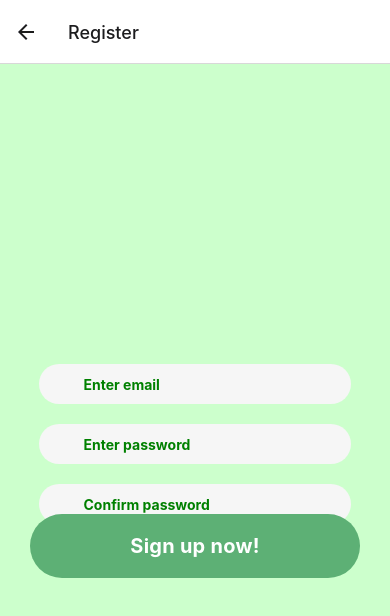
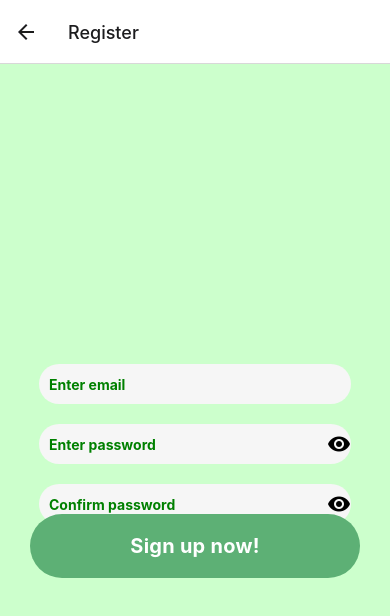
Before and after one commit to qxou14/senior_project_app, a React Native app: screen /Register in a window 390 px wide. Shown: the top 616 px of the page. Built offline with nearby package versions, Linux system fonts and the light colour scheme; no server answers.

Commit message:
hidden password button completed

```diff
--- a/package.json
+++ b/package.json
@@ -10,7 +10,7 @@
     "eject": "expo eject"
   },
   "dependencies": {
-    "@react-native-firebase/auth": "^14.3.3",
+    "@react-native-firebase/auth": "^14.4.0",
     "@react-navigation/native": "^6.0.8",
     "@react-navigation/native-stack": "^6.5.0",
     "expo": "~44.0.0",
--- a/src/Register.js
+++ b/src/Register.js
@@ -11,11 +11,19 @@ import {
 import Input_button from "./Input_button";
 import { auth } from "../firebase";
 import { useState } from "react";
+import { MaterialCommunityIcons } from "@expo/vector-icons";
 
 export default function Register() {
+  //user entered info
   const [email, setEmail] = useState("");
   const [password, setPassword] = useState("");
   const [c_password, setC_Password] = useState("");
+
+  //this is for show password
+  const [icon, setIcon] = useState("eye");
+  const [hidePass, setHidePass] = useState(true);
+  const [iconC, setIconC] = useState("eye");
+  const [hidePassC, setHidePassC] = useState(true);
 
   const handleRegister = () => {
     //check password match
@@ -28,9 +36,29 @@ export default function Register() {
       .then((userCredentials) => {
         const user = userCredentials.user;
         console.log(user.email);
-        alert("Sucessfully registered!");
       })
       .catch((error) => alert(error.message));
+  };
+
+  const handleHidePassword = () => {
+    if (icon === "eye") {
+      setIcon("eye-off");
+      setHidePass(false);
+    } else {
+      setIcon("eye");
+      setHidePass(true);
+    }
+  };
+
+  //this is for comfirming password. Same as above function
+  const handleHidePasswordC = () => {
+    if (iconC === "eye") {
+      setIconC("eye-off");
+      setHidePassC(false);
+    } else {
+      setIconC("eye");
+      setHidePassC(true);
+    }
   };
 
   return (
@@ -49,8 +77,16 @@ export default function Register() {
           placeholder="Enter password"
           placeholderTextColor="green"
           onChangeText={(password) => setPassword(password)}
-          secureTextEntry={true}
+          secureTextEntry={hidePass}
         />
+        <Pressable>
+          <MaterialCommunityIcons
+            name={icon}
+            size={24}
+            color="black"
+            onPress={handleHidePassword}
+          />
+        </Pressable>
       </View>
       <View style={styles.inputView}>
         <TextInput
@@ -58,8 +94,16 @@ export default function Register() {
           placeholder="Confirm password"
           placeholderTextColor="green"
           onChangeText={(password1) => setC_Password(password1)}
-          secureTextEntry={true}
+          secureTextEntry={hidePassC}
         />
+        <Pressable>
+          <MaterialCommunityIcons
+            name={iconC}
+            size={24}
+            color="black"
+            onPress={handleHidePasswordC}
+          />
+        </Pressable>
       </View>
 
       <View style={styles.bottomContainer}>
@@ -86,13 +130,13 @@ const styles = StyleSheet.create({
 
   inputView: {
     backgroundColor: "#F6F6F6",
-
     borderRadius: 30,
     width: "80%",
     height: 40,
     marginBottom: 20,
     alignItems: "center",
     justifyContent: "center",
+    flexDirection: "row",
   },
 
   TextInput: {
--- a/src/SignIn.js
+++ b/src/SignIn.js
@@ -1,33 +1,56 @@
 import { StatusBar } from "expo-status-bar";
-import { StyleSheet, View, Pressable, Text, TextInput, Alert } from "react-native";
+import {
+  StyleSheet,
+  View,
+  Pressable,
+  Text,
+  TextInput,
+  Alert,
+} from "react-native";
 import Input_button from "./Input_button";
 import { useEffect, useState } from "react";
 import { auth } from "../firebase";
+import { MaterialCommunityIcons } from "@expo/vector-icons";
 
 export default function SignIn({ navigation }) {
+  //states for email and password
   const [email, setEmail] = useState("");
   const [password, setPassword] = useState("");
 
+  //this is for show password
+  const [icon, setIcon] = useState("eye");
+  const [hidePass, setHidePass] = useState(true);
+
   //authentication listener - navigates to next page when a login successfully occurs
   useEffect(() => {
-    const unsubscribe = auth.onAuthStateChanged(user => {
+    const unsubscribe = auth.onAuthStateChanged((user) => {
       if (user) {
-        navigation.navigate("Patient Content")
+        navigation.navigate("Patient Content");
       }
-    })
+    });
 
-    return unsubscribe
-  }, [])
+    return unsubscribe;
+  }, []);
 
   const handleLogin = () => {
     auth
       .signInWithEmailAndPassword(email, password)
-      .then(userCredentials => {
+      .then((userCredentials) => {
         const user = userCredentials.user;
-        console.log('Logged in with:', user.email);
+        console.log("Logged in with:", user.email);
       })
-      .catch(error => alert("Invalid password or username"))
+      .catch((error) => alert("Invalid password or username"));
+  };
+
+  const handleHidePassword = () => {
+    if (icon === "eye") {
+      setIcon("eye-off");
+      setHidePass(false);
+    } else {
+      setIcon("eye");
+      setHidePass(true);
     }
+  };
 
   return (
     <View style={styles.container}>
@@ -45,16 +68,21 @@ export default function SignIn({ navigation }) {
           style={styles.TextInput}
           placeholder="Password"
           placeholderTextColor="green"
-          secureTextEntry={true}
+          secureTextEntry={hidePass}
           onChangeText={(password) => setPassword(password)}
         />
+        <Pressable>
+          <MaterialCommunityIcons
+            name={icon}
+            size={24}
+            color="black"
+            onPress={handleHidePassword}
+          />
+        </Pressable>
       </View>
 
       <View style={styles.bottomContainer}>
-        <Pressable
-          style={styles.button}
-          onPress={handleLogin}
-        >
+        <Pressable style={styles.button} onPress={handleLogin}>
           <Text style={styles.buttonText}>Login</Text>
         </Pressable>
         <Pressable
@@ -84,13 +112,13 @@ const styles = StyleSheet.create({
 
   inputView: {
     backgroundColor: "#F6F6F6",
-
     borderRadius: 30,
     width: "80%",
     height: 60,
     marginBottom: 20,
     alignItems: "center",
     justifyContent: "center",
+    flexDirection: "row",
   },
 
   TextInput: {
--- a/src/SignInGiver.js
+++ b/src/SignInGiver.js
@@ -3,31 +3,47 @@ import { StyleSheet, View, Pressable, Text, TextInput } from "react-native";
 import Input_button from "./Input_button";
 import { useEffect, useState } from "react";
 import { auth } from "../firebase";
+import { MaterialCommunityIcons } from "@expo/vector-icons";
 
 export default function SignIn({ navigation }) {
+  //states for email and password
   const [email, setEmail] = useState("");
   const [password, setPassword] = useState("");
 
+  //this is for show password
+  const [icon, setIcon] = useState("eye");
+  const [hidePass, setHidePass] = useState(true);
+
   //authentication listener - navigates to next page when a login successfully occurs
   useEffect(() => {
-    const unsubscribe = auth.onAuthStateChanged(user => {
+    const unsubscribe = auth.onAuthStateChanged((user) => {
       if (user) {
-        navigation.navigate("Caregiver Content")
+        navigation.navigate("Caregiver Content");
       }
-    })
+    });
 
-    return unsubscribe
-  }, [])
+    return unsubscribe;
+  }, []);
 
   const handleLogin = () => {
     auth
       .signInWithEmailAndPassword(email, password)
-      .then(userCredentials => {
+      .then((userCredentials) => {
         const user = userCredentials.user;
-        console.log('Logged in with:', user.email);
+        console.log("Logged in with:", user.email);
       })
-      .catch(error => alert("Invalid password or username"))
+      .catch((error) => alert("Invalid password or username"));
+  };
+
+  const handleHidePassword = () => {
+    if (icon === "eye") {
+      setIcon("eye-off");
+      setHidePass(false);
+    } else {
+      setIcon("eye");
+      setHidePass(true);
     }
+  };
 
   return (
     <View style={styles.container}>
@@ -45,16 +61,21 @@ export default function SignIn({ navigation }) {
           style={styles.TextInput}
           placeholder="Password"
           placeholderTextColor="green"
-          secureTextEntry={true}
+          secureTextEntry={hidePass}
           onChangeText={(password) => setPassword(password)}
         />
+        <Pressable>
+          <MaterialCommunityIcons
+            name={icon}
+            size={24}
+            color="black"
+            onPress={handleHidePassword}
+          />
+        </Pressable>
       </View>
 
       <View style={styles.bottomContainer}>
-        <Pressable
-          style={styles.button}
-          onPress={handleLogin}
-        >
+        <Pressable style={styles.button} onPress={handleLogin}>
           <Text style={styles.buttonText}>Login</Text>
         </Pressable>
         <Pressable
@@ -84,13 +105,13 @@ const styles = StyleSheet.create({
 
   inputView: {
     backgroundColor: "#F6F6F6",
-
     borderRadius: 30,
     width: "80%",
     height: 60,
     marginBottom: 20,
     alignItems: "center",
     justifyContent: "center",
+    flexDirection: "row",
   },
 
   TextInput: {
```
Also changed, not shown: 1 other file (tests, documents, lock files or other folders).
